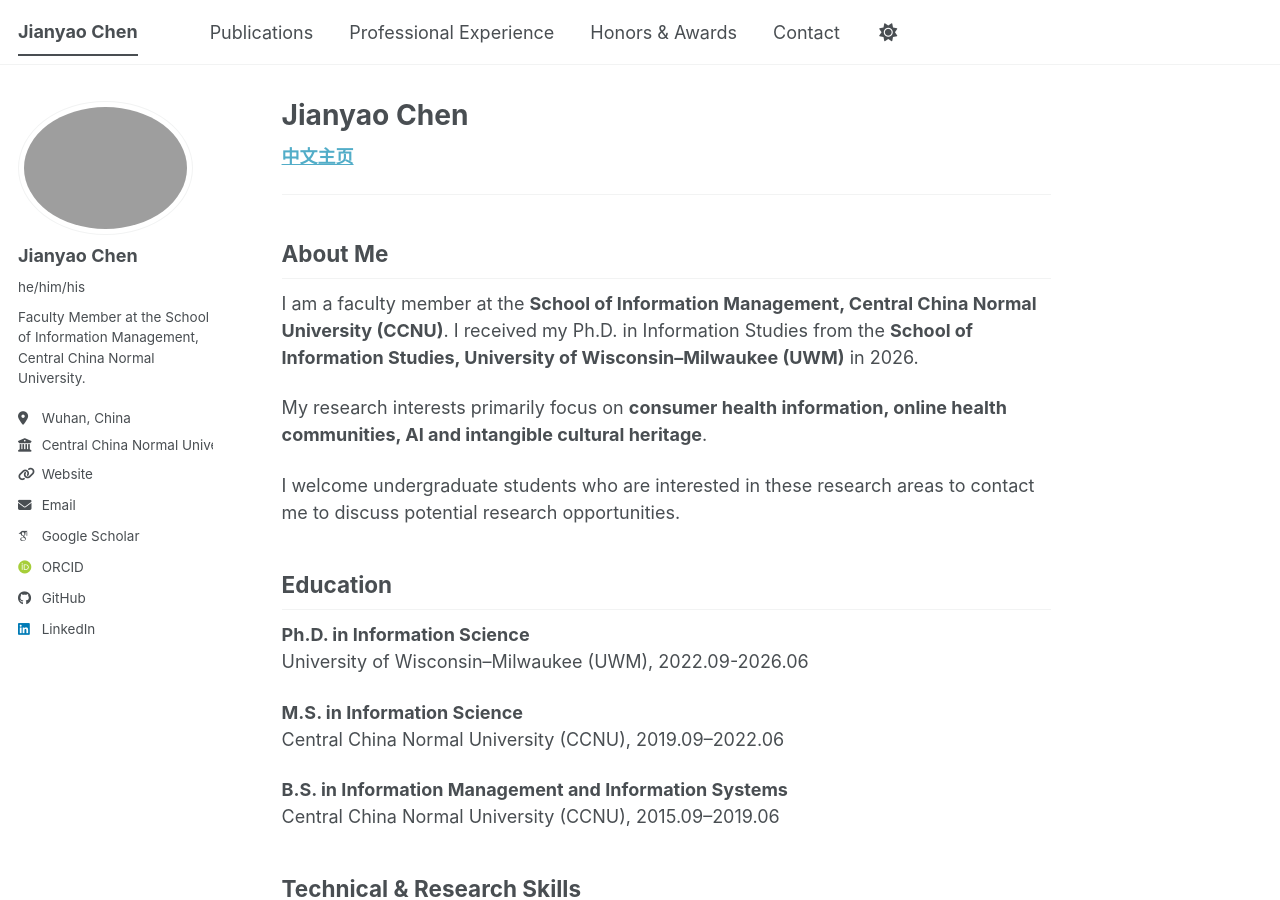
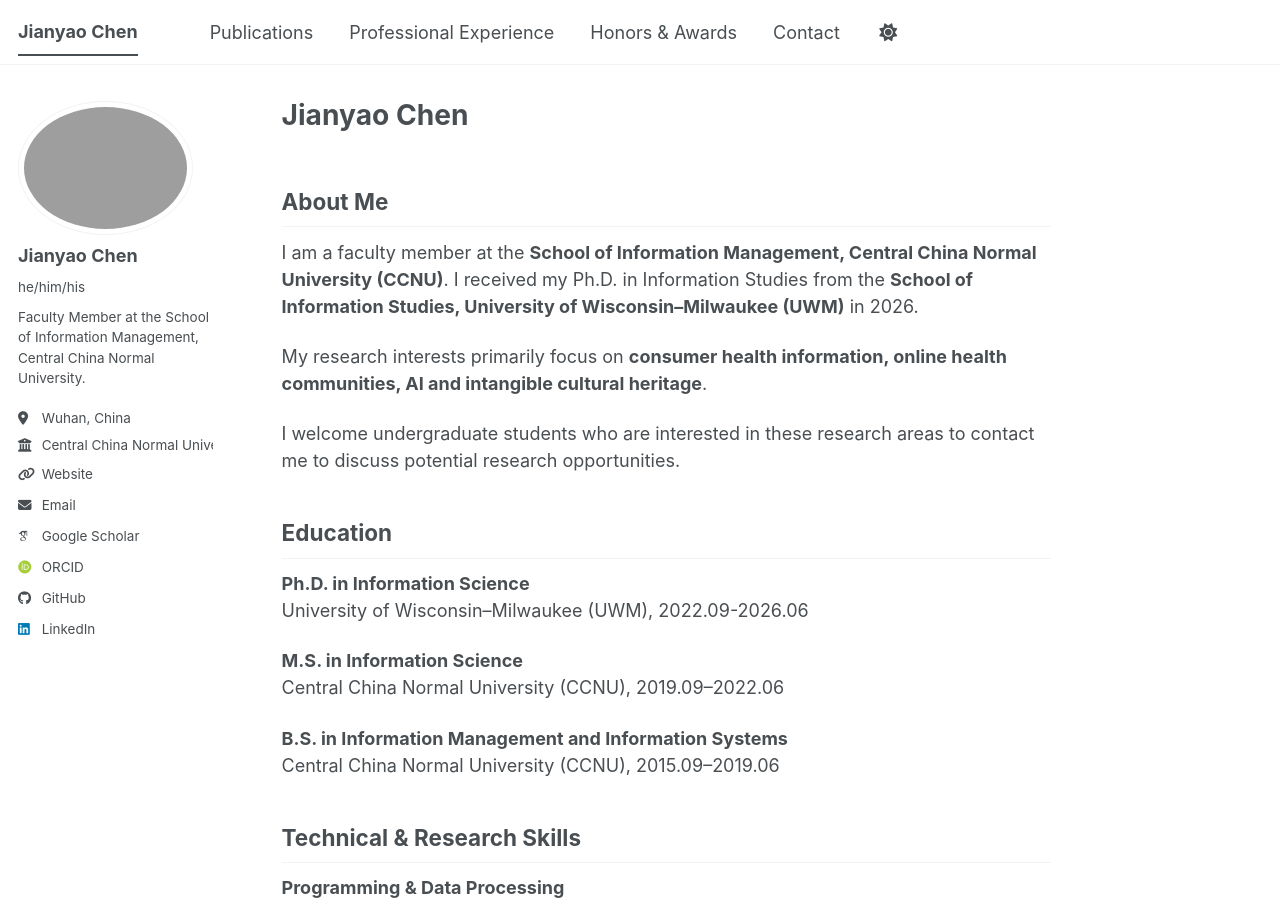
Before and after one commit to JianyaoChen/JianyaoChen.github.io, a Jekyll site: the page built from _pages/about.md, in a window 1280 px wide and 900 px high. Built offline with Jekyll 4.4.1, drawn with Linux system fonts in a browser that asks for light colours; some web fonts are replaced; a script bundle is joined from its source files by our own code; library files that are not in the unit come from our copies.

Commit message:
Update about.md

```diff
--- a/_pages/about.md
+++ b/_pages/about.md
@@ -5,10 +5,6 @@ author_profile: true
 redirect_from:
   - /about/
   - /about.html
----
-
-[**中文主页**](https://jianyaochen.github.io/zh/)
-
 ---
 
 ## About Me
```
